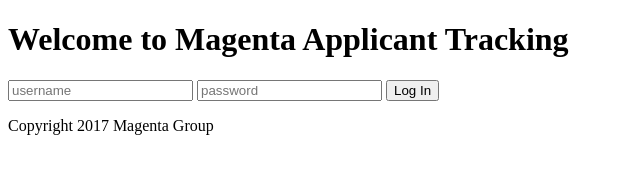
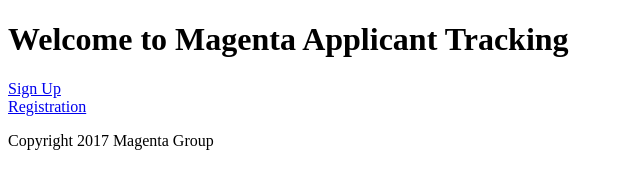
Before and after one commit to kcharner/MagentaAlt, a website: page views/index.html in a window 1280 px wide. Shown: the whole page, without its empty margins (0-640 px from the left). Drawn offline with Linux system fonts and the light colour scheme.

Commit message:
update index.html

```diff
--- a/views/index.html
+++ b/views/index.html
@@ -9,17 +9,11 @@
 	<header>
 		<h1>Welcome to Magenta Applicant Tracking</h1>
 	</header>
-	<div id="loginForm">
-		<form action="login">
 
-			<input type="text" name="username" placeholder="username">
+	<a href="/sign-in"> Sign Up </a>
+	<br>
+	<a href="/registration"> Registration </a>
 
-			<input type="text" name="password" placeholder="password">
-
-			<button type="submit" name="login">Log In</button>
-
-		</form>
-	</div>
 	<footer>
 		<p>Copyright 2017 Magenta Group</p>
 	</footer>
```
